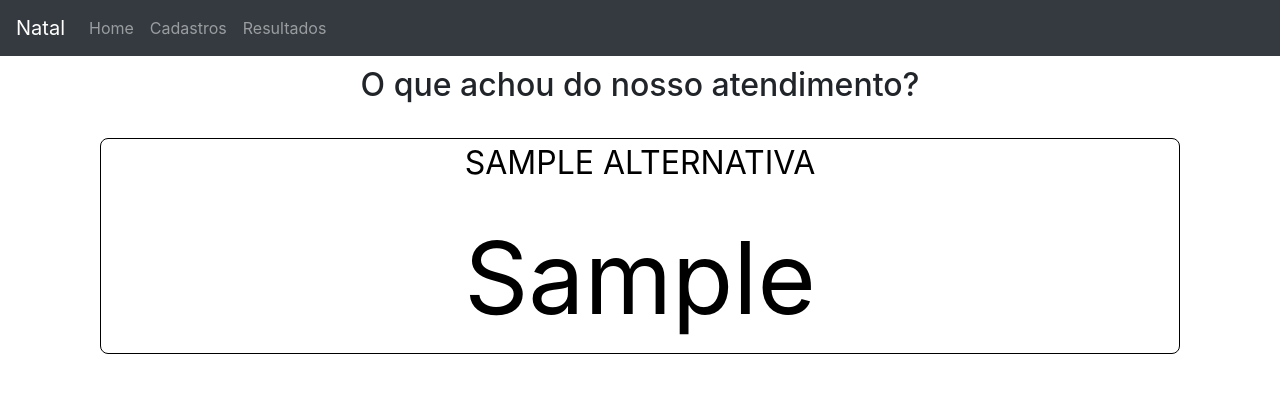
After one commit to higorgustavo/natal-avaliacoes, a Django app: page /pesquisa-loja/1/ in a window 1280 px wide. The commit adds this page. Shown: the top 393 px of the page. Run offline with Django 3.2, Linux system fonts and the light colour scheme; tables that the repository leaves empty hold one stand-in row (values such as "Sample post"); one stand-in notice (Sample message) is shown; some libraries are stand-ins or nearby versions.

Commit message:
Add template pesquisa

```diff
--- a/avaliacoes/models.py
+++ b/avaliacoes/models.py
@@ -10,7 +10,9 @@ class Loja(models.Model):
 
 class Alternativa(models.Model):
     loja = models.ForeignKey(Loja, on_delete=models.CASCADE)
-    nome_alternativa = models.CharField(max_length=25, verbose_name="Alternativa")
+    nome_alternativa = models.CharField(max_length=50, verbose_name="Alternativa")
+    emoji = models.CharField(max_length=100, verbose_name="Código Emoji", null=True, blank=True)
+    # https://www.w3schools.com/charsets/ref_emoji.asp
 
     def __str__(self):
         return self.nome_alternativa + " | " + self.loja.nome
@@ -18,7 +20,7 @@ class Alternativa(models.Model):
     class Meta:
         verbose_name = "Alternativa"
         verbose_name_plural = "Alternativas"
-        ordering = ['-nome_alternativa']
+        ordering = ['nome_alternativa']
 
 
 class Voto(models.Model):
--- a/avaliacoes/templates/alternativas.html
+++ b/avaliacoes/templates/alternativas.html
@@ -2,11 +2,39 @@
 
 {% block titulo %} {{ loja.nome }} - Vote {% endblock %}
 
+{% block navbar %}
+    {% include 'statics/components/_navbar.html' %}
+{% endblock %}
+
 {% block content %}
-    <h1>O que achou do nosso atendimento?</h1><br>
-    {% for alternativa in alternativas %}
-        <a href="{% url 'votar' alternativa.id %}">
-            <h3>{{ alternativa.nome_alternativa|upper }}</h3><br>
-        </a>
+    <h2 class="titulo">O que achou do nosso atendimento?</h2><br>
+    <div class="container">
+        <div class="row">
+            {% for alternativa in alternativas %}
+                <div class="col-sm">
+                    <a class="link-voto" href="{% url 'votar' alternativa.id %}">
+                        <div class="div-alternativas">
+                            <p class="alternativa">{{ alternativa.nome_alternativa|upper }}</p>
+                            <span style='font-size:100px;'>{{ alternativa.emoji }}</span>
+                        </div>
+                    </a>
+                </div>
+            {% endfor %}
+        </div>
+    {% for message in messages %}
+        <div class="alert alert-success" id="alert" role="alert">
+            <h2 class="message">{{ message }}</h2>
+        </div>
     {% endfor %}
+    </div>
 {% endblock %}
+
+{% block scripts %}
+    <script>
+        $().ready(function() {
+	    setTimeout(function () {
+		    $('#alert').hide(); // "foo" é o id do elemento que seja manipular.
+	        }, 3000); // O valor é representado em milisegundos.
+        });
+    </script>
+{% endblock %}
--- a/avaliacoes/urls.py
+++ b/avaliacoes/urls.py
@@ -3,6 +3,6 @@ from .views import *
 
 urlpatterns = [
     path('', listar_lojas, name='listar_lojas'),
-    path('alternativas/<int:id>/', listar_alternativas, name='opcoes_avaliacao'),
+    path('pesquisa-loja/<int:id>/', listar_alternativas, name='listar_alternativas'),
     path('voto/<int:id>/', votar, name='votar')
 ]
--- a/avaliacoes/views.py
+++ b/avaliacoes/views.py
@@ -1,6 +1,7 @@
 from django.shortcuts import render, redirect
 from .models import Loja, Alternativa, Voto
 from datetime import date
+from django.contrib import messages
 
 
 def listar_lojas(request):
@@ -28,45 +29,8 @@ def votar(request, id):
     if voto.data_voto == date.today():
         voto.quant_votos += 1
         voto.save()
-        return redirect('listar_lojas')
+        messages.success(request, 'Obrigado por colaborar!')
+        return redirect('/pesquisa-loja/'+str(alternativa.loja_id))
 
-    return redirect('listar_lojas')
-
-
-# if created:
-#     voto.alternativa = alternativa
-#     voto.quant_votos = 1
-#     voto.save()
-#     return redirect('listar_lojas')
-
-
-# Indo Certo
-# def votar(request, id):
-#     alternativa = Alternativa.objects.get(pk=id)
-#     voto, created = Voto.objects.get_or_create(
-#         alternativa_id=alternativa.id,
-#         quant_votos=1
-#     )
-#
-#     if voto.quant_votos == 1:
-#         if voto.data_voto == date.today():
-#             voto.quant_votos += 1
-#             voto.save()
-#         return redirect('listar_lojas')
-#
-#     return redirect('listar_lojas')
-
-# def votar(request, id):
-#     alternativa = Alternativa.objects.get(pk=id)
-#     v = 0
-#
-#     voto, created = Voto.objects.get_or_create(
-#         alternativa_id=alternativa.id,
-#         quant_votos=v
-#     )
-#
-#     if voto.alternativa_id == alternativa.id:
-#         if voto.data_voto == date.today():
-#             voto.quant_votos += 1
-#             voto.save()
-#     return redirect('listar_lojas')
+    messages.success(request, 'Obrigado por colaborar!')
+    return redirect('/pesquisa-loja/'+str(alternativa.loja_id))
--- a/templates/base.html
+++ b/templates/base.html
@@ -1,18 +1,24 @@
 {% load static %}
 <!doctype html>
-<html lang="pt">
+<html lang="pt-BR">
 <head>
     <!-- Required meta tags -->
     <meta charset="utf-8">
     <meta name="viewport" content="width=device-width, initial-scale=1, shrink-to-fit=no">
+    <link rel="stylesheet" href="{% static 'css/style.css' %}">
 
     <!-- Bootstrap CSS -->
     <link rel="stylesheet" href="https://maxcdn.bootstrapcdn.com/bootstrap/4.0.0/css/bootstrap.min.css"
           integrity="sha384-Gn5384xqQ1aoWXA+058RXPxPg6fy4IWvTNh0E263XmFcJlSAwiGgFAW/dAiS6JXm" crossorigin="anonymous">
 
+    <link rel="preconnect" href="https://fonts.gstatic.com">
+    <link href="https://fonts.googleapis.com/css2?family=Roboto:wght@300;400;500;700;900&display=swap" rel="stylesheet">
     <title>{% block titulo %}{% endblock %}</title>
 </head>
 <body>
+
+{% block navbar %}
+{% endblock %}
 
 <div class="container">
     {% block content %}
--- /dev/null
+++ b/templates/statics/components/_navbar.html
@@ -0,0 +1,13 @@
+<nav class="navbar navbar-expand-lg navbar navbar-dark bg-dark">
+  <a class="navbar-brand" href="{% url 'listar_lojas' %}">Natal</a>
+  <button class="navbar-toggler" type="button" data-toggle="collapse" data-target="#navbarNavAltMarkup" aria-controls="navbarNavAltMarkup" aria-expanded="false" aria-label="Toggle navigation">
+    <span class="navbar-toggler-icon"></span>
+  </button>
+  <div class="collapse navbar-collapse" id="navbarNavAltMarkup">
+    <div class="navbar-nav">
+      <a class="nav-item nav-link" href="{% url 'listar_lojas' %}">Home</a>
+      <a class="nav-item nav-link" href="#">Cadastros</a>
+      <a class="nav-item nav-link" href="#">Resultados</a>
+    </div>
+  </div>
+</nav>
--- /dev/null
+++ b/templates/statics/css/style.css
@@ -0,0 +1,37 @@
+body {
+    font-family: 'Roboto', sans-serif;
+}
+
+h1, h2, h3 {
+    text-align: center;
+}
+
+.titulo {
+    margin: 10px 0;
+}
+
+.div-alternativas {
+    text-align: center;
+    border: solid 1px;
+    border-radius: 8px;
+    color: #000000;
+    -moz-transition: all 0.3s;
+	-webkit-transition: all 0.3s;
+	transition: all 0.3s;
+    margin-bottom: 15px;
+}
+
+.div-alternativas:hover {
+    opacity: 0.95;
+    -moz-transform: scale(1.1);
+	-webkit-transform: scale(1.1);
+	transform: scale(1.1);
+}
+
+a.link-voto:link {
+    text-decoration: none;
+}
+
+.alternativa{
+    font-size: 32px;
+}
```
Also changed, not shown: avaliacoes/templates/index.html (+7 -3 lines).
